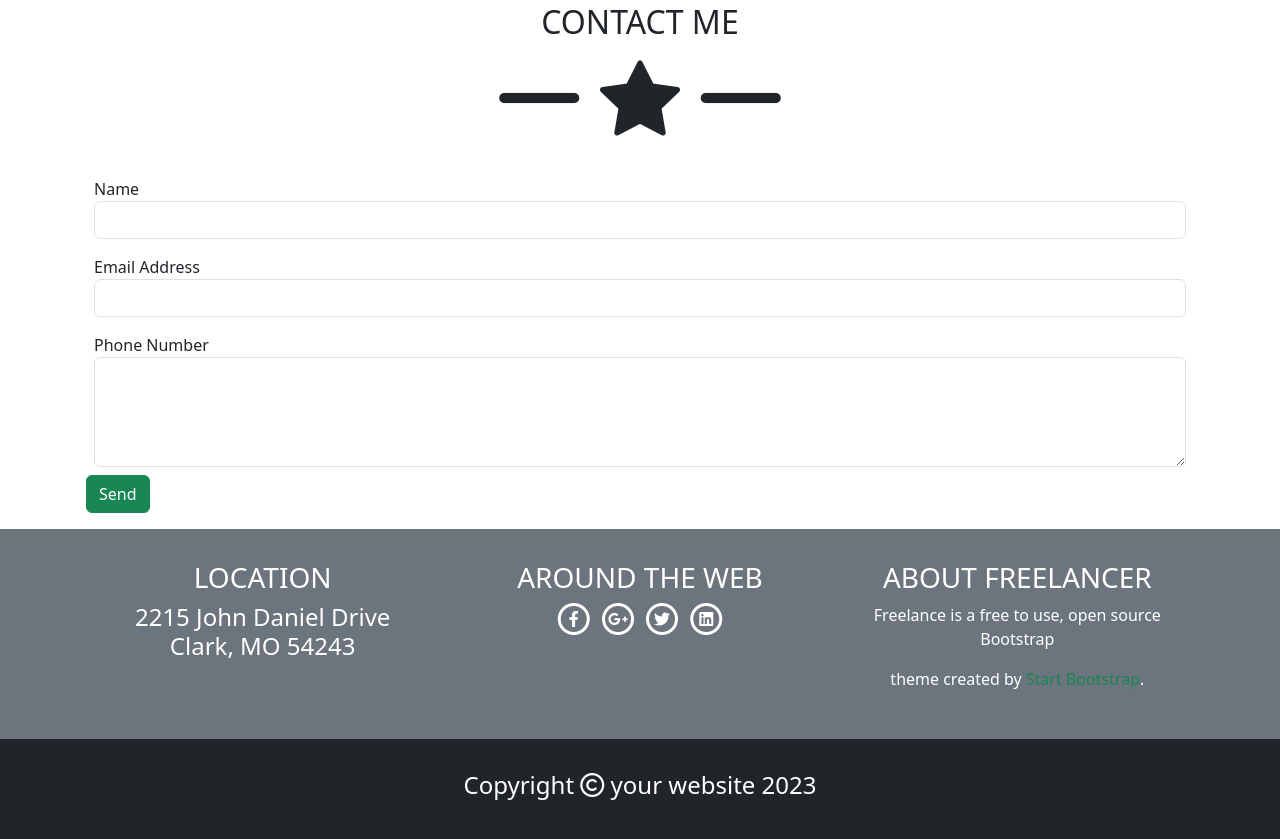
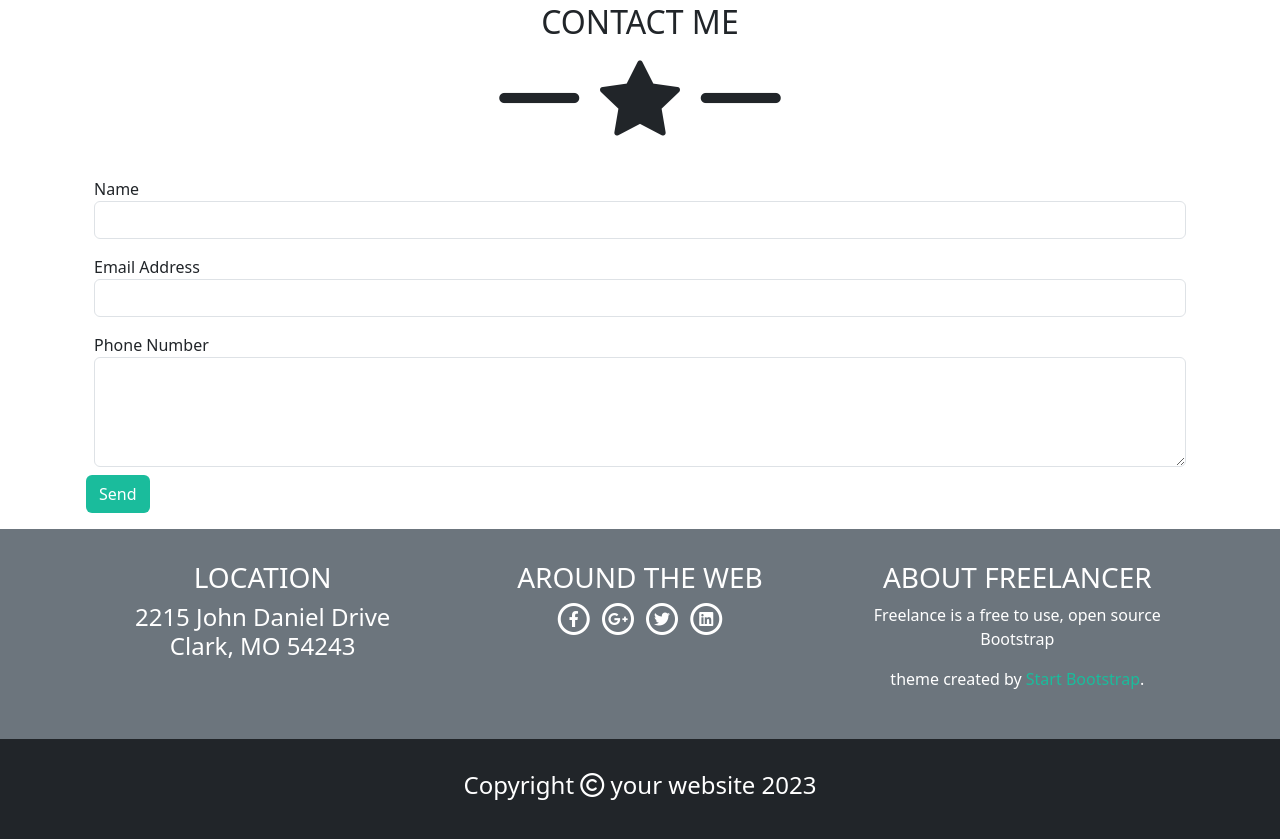
Before and after one commit to gabrielebottari/html-css-bootstrap-freelancer, a plain HTML site: page index.html in a window 1280 px wide. Shown: the part 1909-2748 px from the top of the page. Drawn offline with nearby package versions, Linux system fonts and the light colour scheme.

Commit message:
FIX color final

```diff
--- a/css/style.css
+++ b/css/style.css
@@ -9,7 +9,7 @@
 }
 
 :root {
-    --bg-success: #1ABC9C;
+    --bg_green: #1ABC9C;
 }
 
 /*
@@ -24,6 +24,14 @@ body {
     margin: 0 auto;
 }
 
+.bg_green {
+    background-color: var(--bg_green);
+}
+
+.custom_green {
+    color: var(--bg_green);
+}
+
 /*
     MAIN
 */
--- a/index.html
+++ b/index.html
@@ -49,7 +49,7 @@
                 </div>
             </div>
 
-            <div class="container_bg bg-success">
+            <div class="container_bg bg_green">
                 <div class="container-sm container-md container-lg  p-3 text-white text-center">
                     <img src="./img/avatar.svg" class="mx-auto d-block avatar center" alt="avatar">
                     <div class="p-2">
@@ -81,7 +81,7 @@
                 </div>
             </div>
 
-            <div class="container_bg bg-success">
+            <div class="container_bg bg_green">
                 <div class="container-sm container-md container-lg  p-3 text-white">
                     <div class="p-2 text-center">
                         <h2>ABOUT</h2>
@@ -116,7 +116,7 @@
                           <label for="message">Phone Number</label>
                           <textarea class="form-control" id="message" name="message" rows="4" required></textarea>
                         </div>
-                        <button type="submit" class="btn btn-success">Send</button>
+                        <button type="submit" class="btn bg_green text-white">Send</button>
                     </form>
                 </div>
             </div>
@@ -159,7 +159,7 @@
                             <div class="p-3">
                                 <h3>ABOUT FREELANCER</h3>
                                 <p>Freelance is a free to use, open source Bootstrap</p>
-                                <p>theme created by <span class="text-success">Start Bootstrap</span>.</p>
+                                <p>theme created by <span class="custom_green">Start Bootstrap</span>.</p>
                             </div>
                         </div>
                     </div>
```
